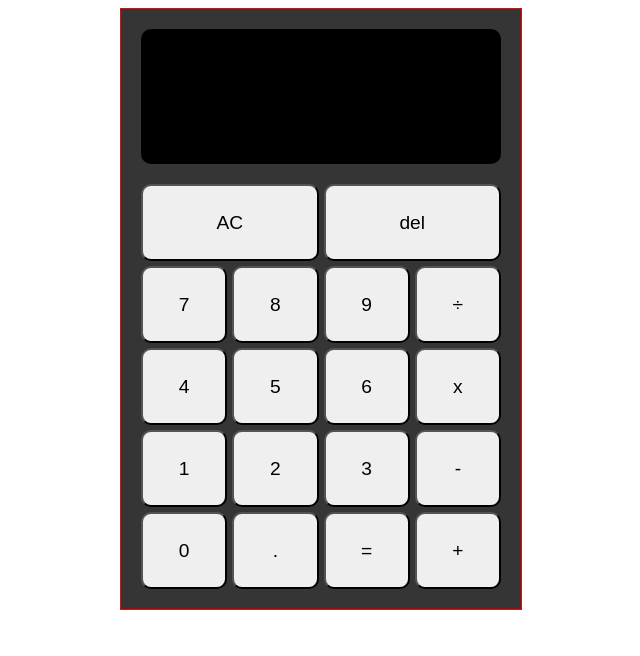
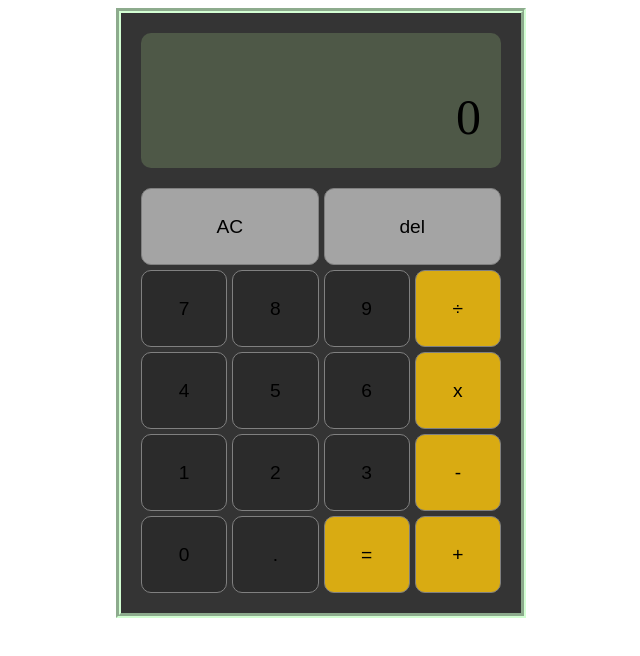
Before and after one commit to glndnyu/calculator, a plain HTML site: page index.html in a window 1280 px wide. Shown: the whole page, without its empty margins (319-959 px from the left). Drawn offline with Linux system fonts and the light colour scheme.

Commit message:
Update style of calculator

```diff
--- a/style.css
+++ b/style.css
@@ -1,18 +1,18 @@
 .calculator {
   display: flex;
   flex-direction: column;
-  border: 1px solid red;
-  background-color: rgb(53, 53, 53);
+  background-color: rgb(52, 52, 52);
   height: 600px;
   width: 400px;
   margin: auto;
+  border: 5px groove rgb(211, 255, 211);
 }
 
 .screen {
   height: 25%;
   margin: 20px;
   margin-bottom: 0;
-  background-color: black;
+  background-color: rgb(78, 88, 71);
   border-radius: 10px;
 }
 
@@ -47,8 +47,24 @@ button {
   border-radius: 10px;
   font-size: larger;
   flex: 1 1 auto;
+  background-color: rgb(43, 43, 43);
+  border: 1px groove gray;
+}
+
+button:hover {
+  background-color: rgb(95, 95, 95);
+  transition: 0.1s;
+}
+
+button:active {
+  background-color: rgb(173, 173, 173);
 }
 
 .clear, .delete {
   width: 40%;
+  background-color: rgb(164, 164, 164);
 }
+
+.operator, .equal-operator {
+  background-color: rgb(217, 171, 18);
+}
```
